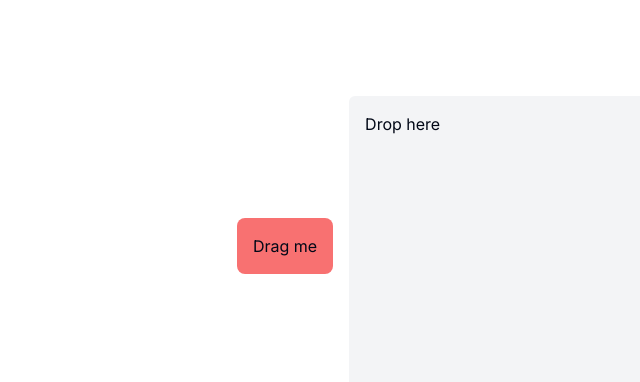
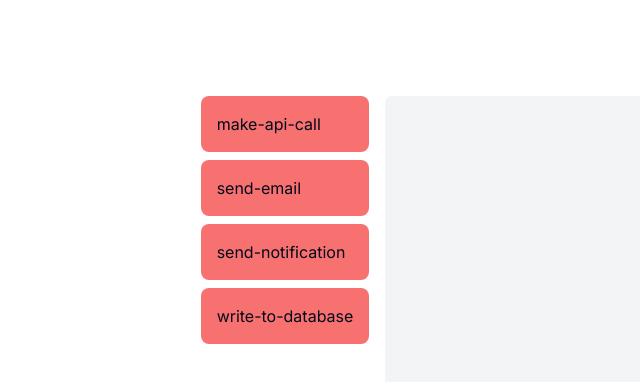
Before and after one commit to Codedwells/Automa, a Next.js app: page / in a window 1280 px wide. Shown: the top 382 px of the page, without its empty margins (197-837 px from the left). Built offline with nearby package versions, Linux system fonts and the light colour scheme.

Commit message:
feat(core): Update dnd

```diff
--- a/package.json
+++ b/package.json
@@ -10,11 +10,14 @@
   },
   "dependencies": {
     "@dnd-kit/core": "^6.1.0",
+    "@dnd-kit/sortable": "^8.0.0",
+    "@dnd-kit/utilities": "^3.2.2",
     "@hookform/resolvers": "^3.3.4",
     "@radix-ui/react-accordion": "^1.1.2",
     "@radix-ui/react-label": "^2.0.2",
     "@radix-ui/react-navigation-menu": "^1.1.4",
     "@radix-ui/react-slot": "^1.0.2",
+    "@types/uuid": "^10.0.0",
     "class-variance-authority": "^0.7.0",
     "clsx": "^2.1.0",
     "lucide-react": "^0.323.0",
@@ -28,6 +31,7 @@
     "sonner": "^1.4.41",
     "tailwind-merge": "^2.2.2",
     "tailwindcss-animate": "^1.0.7",
+    "uuid": "^10.0.0",
     "zod": "^3.22.4"
   },
   "devDependencies": {
--- a/src/components/dnd/draggable.tsx
+++ b/src/components/dnd/draggable.tsx
@@ -1,20 +1,21 @@
-import React from 'react'
-import { useDraggable } from '@dnd-kit/core'
+import React from 'react';
+import { useDraggable } from '@dnd-kit/core';
 
 type DraggableProps = {
-	children: React.ReactNode
-	className?: string
+  children: React.ReactNode;
+  className?: string;
+  id: string;
 }
 
-export function Draggable({ children, className }: DraggableProps) {
+export function Draggable({ children, className, id }: DraggableProps) {
   const { attributes, listeners, setNodeRef, transform } = useDraggable({
-		id: 'draggable'
-	})
+    id,
+  });
   const style = transform
     ? {
-				transform: `translate3d(${transform.x}px, ${transform.y}px, 0)`
+        transform: `translate3d(${transform.x}px, ${transform.y}px, 0)`,
       }
-		: undefined
+    : undefined;
 
   return (
     <div
@@ -26,5 +27,5 @@ export function Draggable({ children, className }: DraggableProps) {
     >
       {children}
     </div>
-	)
+  );
 }
--- a/src/components/dnd/drop-zone.tsx
+++ b/src/components/dnd/drop-zone.tsx
@@ -1,28 +1,100 @@
 import React, { useState } from 'react'
-import { DndContext, DragEndEvent } from '@dnd-kit/core'
+import { v4 } from 'uuid'
+import {
+	DndContext,
+	DragEndEvent,
+	UniqueIdentifier,
+	closestCenter
+} from '@dnd-kit/core'
+import {
+	arrayMove,
+	SortableContext,
+	verticalListSortingStrategy
+} from '@dnd-kit/sortable'
 import { Draggable } from './draggable'
 import { Droppable } from './droppable'
+import { SortableItem } from './sortable-item'
+
+type TDraggableItems = { name: string; id: UniqueIdentifier }
+
+const defaultDraggables: TDraggableItems[] = [
+	{ name: 'make-api-call', id: v4() },
+	{ name: 'send-email', id: v4() },
+	{ name: 'send-notification', id: v4() },
+	{ name: 'write-to-database', id: v4() }
+]
 
 export function DropZone() {
-	const [isDropped, setIsDropped] = useState(false)
-	const draggableMarkup = (
-		<Draggable className='rounded-lg bg-red-400 p-4'>Drag me</Draggable>
-	)
+	const [items, setItems] = useState<TDraggableItems[]>([])
+	const [draggables, setDraggables] =
+		useState<TDraggableItems[]>(defaultDraggables)
+
+	const handleDragEnd = (event: DragEndEvent) => {
+		const { over, active } = event
+
+		if (
+			over &&
+			over.id === 'dropzone' &&
+			!items.some((item) => item.id === active.id)
+		) {
+			let item = draggables.find((item) => item.id === active.id)!
+
+			setItems((prev) => [...prev, { name: item.name, id: v4() }])
+		} else if (over && over.id !== 'dropzone') {
+			setItems((prev) => {
+				const oldIndex = prev.indexOf(
+					items.find((item) => item.id === active.id)!
+				)
+				const newIndex = prev.indexOf(
+					items.find((item) => item.id === over.id)!
+				)
+				return arrayMove(prev, oldIndex, newIndex)
+			})
+		}
+	}
+
+	const handleRemove = (id: string) => {
+		setItems((prev) => prev.filter((item) => item.id !== id))
+	}
 
 	return (
-		<DndContext onDragEnd={handleDragEnd}>
-			<div className='flex items-center gap-4'>
-				{!isDropped ? draggableMarkup : null}
-				<Droppable className='border-red h-[300px] w-[300px] items-center justify-center rounded-md border-dashed border-black bg-gray-100 p-4'>
-					{isDropped ? draggableMarkup : 'Drop here'}
+		<DndContext
+			collisionDetection={closestCenter}
+			onDragEnd={handleDragEnd}
+		>
+			<div className='flex items-start gap-4'>
+				<div className='flex flex-col gap-2'>
+					{draggables.map((item) => (
+						<Draggable
+							key={v4()}
+							id={String(item.id)}
+							className='rounded-lg bg-red-400 p-4'
+						>
+							{item.name}
+						</Draggable>
+					))}
+				</div>
+				<Droppable
+					id='dropzone'
+					className='border-red h-[300px] w-[300px] items-center justify-center rounded-md border-dashed border-black bg-gray-100 p-4'
+				>
+					<SortableContext
+						items={items}
+						strategy={verticalListSortingStrategy}
+					>
+						<div className='space-y-2'>
+							{items.map((item) => (
+								<SortableItem
+									key={v4()}
+									id={String(item.id)}
+									name={item.name}
+									onRemove={handleRemove}
+								/>
+							))}
+						</div>
+					</SortableContext>
 				</Droppable>
 			</div>
 		</DndContext>
 	)
-
-	function handleDragEnd(event: DragEndEvent) {
-		if (event.over && event.over.id === 'droppable') {
-			setIsDropped(true)
-		}
-	}
 }
--- a/src/components/dnd/droppable.tsx
+++ b/src/components/dnd/droppable.tsx
@@ -1,22 +1,23 @@
-import React from 'react'
-import { useDroppable } from '@dnd-kit/core'
+import React from 'react';
+import { useDroppable } from '@dnd-kit/core';
 
 type DroppableProps = {
-	children: React.ReactNode
-    className?: string
+  children: React.ReactNode;
+  className?: string;
+  id: string;
 }
 
-export function Droppable({ children, className }: DroppableProps) {
+export function Droppable({ children, className, id }: DroppableProps) {
   const { isOver, setNodeRef } = useDroppable({
-		id: 'droppable'
-	})
+    id,
+  });
   const style = {
-		color: isOver ? 'green' : undefined
-	}
+    color: isOver ? 'green' : undefined,
+  };
 
   return (
     <div ref={setNodeRef} style={style} className={className}>
       {children}
     </div>
-	)
+  );
 }
--- /dev/null
+++ b/src/components/dnd/sortable-item.tsx
@@ -0,0 +1,40 @@
+import React from 'react'
+import { useSortable } from '@dnd-kit/sortable'
+import { CSS } from '@dnd-kit/utilities'
+
+type SortableItemProps = {
+	id: string
+	name: string
+	onRemove: (id: string) => void
+}
+
+export function SortableItem({ id, name, onRemove }: SortableItemProps) {
+	const { attributes, listeners, setNodeRef, transform, transition } =
+		useSortable({ id })
+	const style = {
+		transform: CSS.Transform.toString(transform),
+		transition
+	}
+
+	return (
+		<div
+			ref={setNodeRef}
+			style={style}
+			{...attributes}
+			{...listeners}
+			className='flex justify-between rounded-lg bg-blue-400 p-4'
+		>
+			<p>{name}</p>
+			<p>{id}</p>
+			<button
+				onClick={(e) => {
+					e.stopPropagation()
+					onRemove(id)
+				}}
+				className='ml-2 border p-1 text-white hover:opacity-80 active:opacity-50'
+			>
+				X
+			</button>
+		</div>
+	)
+}
```
Also changed, not shown: 1 other file (tests, documents, lock files or other folders). Lines whose indentation alone changed are shown as unchanged.
